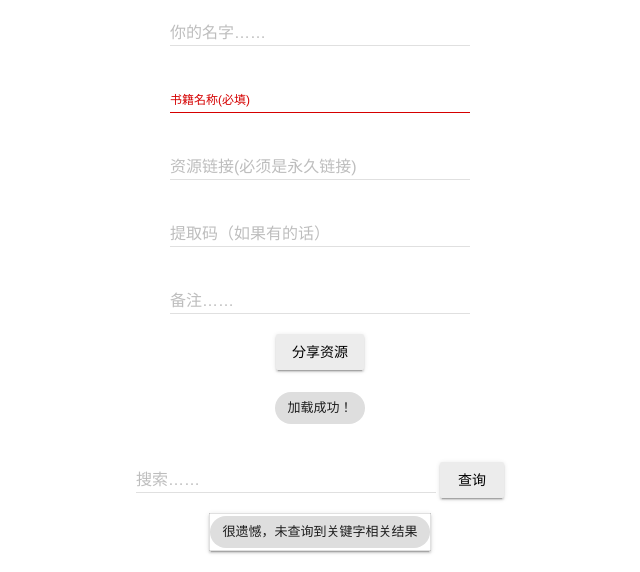
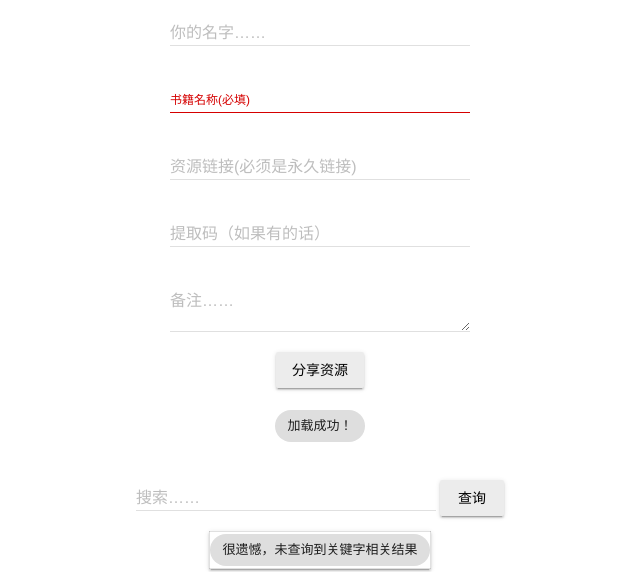
Before and after one commit to dongguaguaguagua/getenjoyment, a PHP site: page /resources/books.php in a window 1280 px wide. Shown: the part 117-689 px from the top of the page, without its empty margins (320-960 px from the left). Run offline with PHP 8.4, Linux system fonts and the light colour scheme; data that the repository does not hold is empty.

Commit message:
notes add multiple lines

```diff
--- a/books.php
+++ b/books.php
@@ -64,7 +64,7 @@ th{
         </div>
         <br>
         <div class="mdl-textfield mdl-js-textfield mdl-textfield--floating-label">
-             <input class="mdl-textfield__input" type="text" name="notes" id="notes" >
+             <textarea class="mdl-textfield__input" type="text" name="notes" id="notes" ></textarea>
              <label class="mdl-textfield__label" for="notes">备注……</label>
         </div>
         <br>
--- a/movies.php
+++ b/movies.php
@@ -60,7 +60,7 @@ td.link{
         </div>
         <br>
         <div class="mdl-textfield mdl-js-textfield mdl-textfield--floating-label">
-             <input class="mdl-textfield__input" type="text" name="notes" id="notes" >
+             <textarea class="mdl-textfield__input" type="text" name="notes" id="notes" ></textarea>
              <label class="mdl-textfield__label" for="notes">备注……</label>
         </div>
         <br>
--- a/serial.php
+++ b/serial.php
@@ -60,7 +60,7 @@ td.link{
         </div>
         <br>
         <div class="mdl-textfield mdl-js-textfield mdl-textfield--floating-label">
-             <input class="mdl-textfield__input" type="text" name="notes" id="notes" >
+             <textarea class="mdl-textfield__input" type="text" name="notes" id="notes" ></textarea>
              <label class="mdl-textfield__label" for="notes">备注……</label>
         </div>
         <br>
--- a/variety_show.php
+++ b/variety_show.php
@@ -60,7 +60,7 @@ td.link{
         </div>
         <br>
         <div class="mdl-textfield mdl-js-textfield mdl-textfield--floating-label">
-             <input class="mdl-textfield__input" type="text" name="notes" id="notes" >
+             <textarea class="mdl-textfield__input" type="text" name="notes" id="notes" ></textarea>
              <label class="mdl-textfield__label" for="notes">备注……</label>
         </div>
         <br>
```
